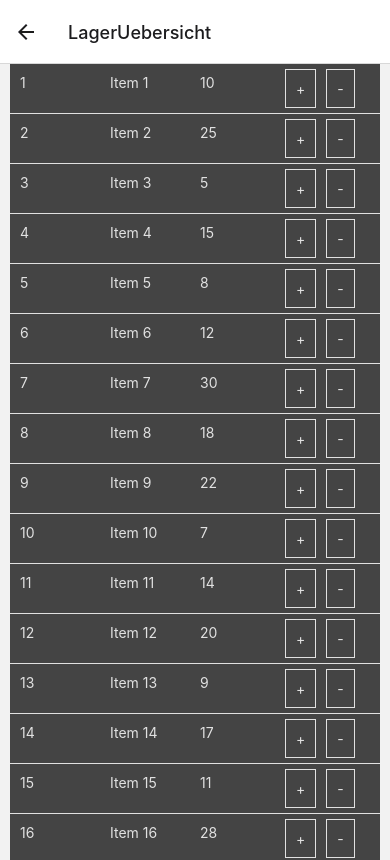
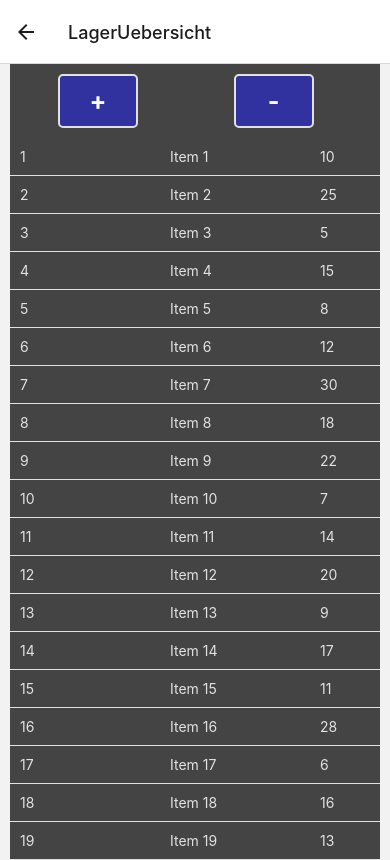
Before and after one commit to Universatorium/Lego-Defender-Model, a React Native app in the folder test-app/: screen /LagerUebersicht in a window 390 px wide. Shown: the top 860 px of the page. Built offline with nearby package versions, Linux system fonts and the light colour scheme.

Commit message:
Plus Minus Button

```diff
--- a/test-app/LagerUebersicht.js
+++ b/test-app/LagerUebersicht.js
@@ -1,4 +1,4 @@
-import React, { useState, useEffect } from "react";
+import React from "react";
 import {
   Text,
   View,
@@ -7,34 +7,49 @@ import {
   SafeAreaView,
   StatusBar,
   ScrollView,
-    ImageBackground
+  ImageBackground,
 } from "react-native";
 import dummydata from "./components/dummydata.json";
+import { useNavigation } from '@react-navigation/native'; // Import der useNavigation-Hook
+// import QRScannerKonstruktion from './QRScannerKonstruktion';
 
 export default function LagerUebersicht() {
+  const navigation = useNavigation(); // Verwendung der useNavigation-Hook
+
+  const handlePlusPress = () => {
+    console.log('Button QR-Scanner wurde gedrückt');
+    navigation.navigate('QRScannerKonstruktion');
+  };
+  const handleMinusPress = () => {
+    console.log('Button QR-Scanner wurde gedrückt');
+    navigation.navigate('QRScannerKonstruktion');
+  };
+
   return (
-    <ImageBackground source={require('test-app/assets/landrover_vfs.jpg')} style={styles.backgroundImage}>
+    <ImageBackground
+      source={require("test-app/assets/landrover_vfs.jpg")}
+      style={styles.backgroundImage}
+    >
       <SafeAreaView style={styles.container}>
+        <View style={styles.buttonContainer}>
+          <TouchableOpacity style={styles.button} onPress={handlePlusPress}>
+            <Text style={styles.buttonText}>+</Text>
+          </TouchableOpacity>
+          <TouchableOpacity style={styles.button} onPress={handleMinusPress}>
+            <Text style={styles.buttonText}>-</Text>
+          </TouchableOpacity>
+        </View>
         <ScrollView>
           {dummydata.map((item, index) => (
             <View key={index} style={styles.row}>
               <Text style={styles.cell}>{item.id}</Text>
               <Text style={styles.cell}>{item.title}</Text>
               <Text style={styles.cell}>{item.amount}</Text>
-                        <View style={styles.buttonContainer}>
-                            <TouchableOpacity style={styles.button}>
-                                <Text style={styles.buttonText}>+</Text>
-                            </TouchableOpacity>
-                            <TouchableOpacity style={styles.button}>
-                                <Text style={styles.buttonText}>-</Text>
-                            </TouchableOpacity>
-                        </View>
             </View>
           ))}
         </ScrollView>
       </SafeAreaView>
     </ImageBackground>
-
   );
 }
 
@@ -65,21 +80,29 @@ const styles = StyleSheet.create({
   },
   buttonContainer: {
     flexDirection: "row",
-        width: 100, // adjust this value as needed
+    justifyContent: "space-around",
+    marginVertical: 10,
+    backgroundColor: "#181818",
+    maxWidth: "95%",
   },
   button: {
-        backgroundColor: "#181818",
+    backgroundColor: "darkblue",
     borderColor: "#ddd",
-        borderWidth: 1,
+    borderWidth: 2,
     padding: 10,
-        margin: 5,
+    borderRadius: 5,
+    minWidth: 80,
+    justifyContent: "center",
+    alignItems: "center",
   },
   buttonText: {
-        color: "#ddd",
+    color: "white",
+    fontWeight: "bold",
+    fontSize: 25,
   },
   backgroundImage: {
     flex: 1,
     opacity: 0.8,
-        resizeMode: 'cover',
+    resizeMode: "cover",
   },
 });
```
Lines whose indentation alone changed are shown as unchanged.
